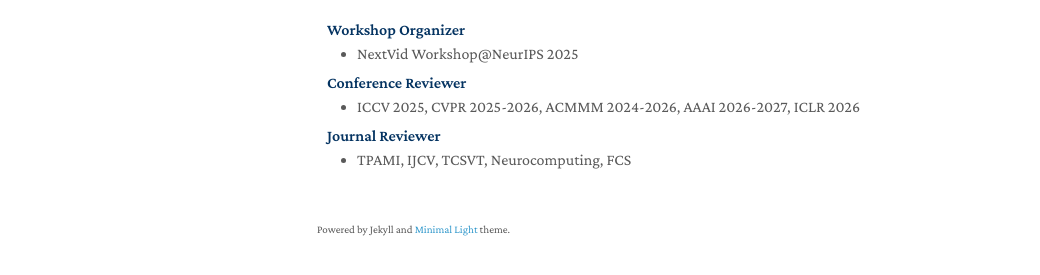
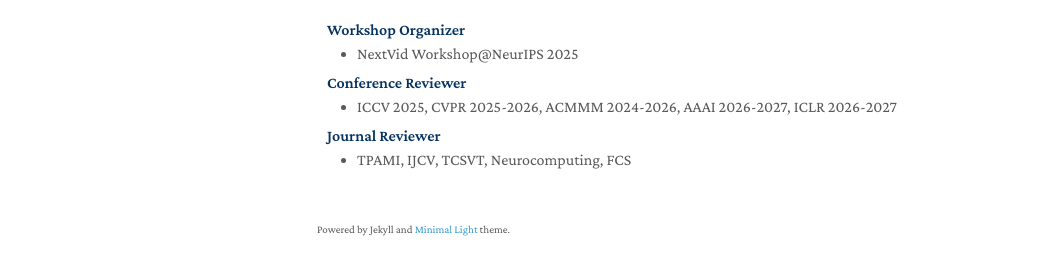
Before and after one commit to yongliang-wu/yongliang-wu.github.io, a Jekyll site: the page built from index.md, in a window 1280 px wide and 900 px high, scrolled down 887 px. Shown: the part 590-865 px from the top of the window, without its empty margins (123-1163 px from the left). Built offline with Jekyll 4.4.1, drawn with Linux system fonts in a browser that asks for light colours; nearby versions of some CDN libraries; a style sheet for code colours, icons or effects is not loaded; our own code applies the rules of GitHub Pages for plain Markdown files.

Commit message:
Update ICLR reviewer service

```diff
--- a/_includes/services.md
+++ b/_includes/services.md
@@ -7,7 +7,7 @@
 <h4 style="margin:0 10px 0;">Conference Reviewer</h4>
 
 <ul style="margin:0 0 5px;">
-  <li><autocolor>ICCV 2025, CVPR 2025-2026, ACMMM 2024-2026, AAAI 2026-2027, ICLR 2026</autocolor></li>
+  <li><autocolor>ICCV 2025, CVPR 2025-2026, ACMMM 2024-2026, AAAI 2026-2027, ICLR 2026-2027</autocolor></li>
 </ul>
 
 <h4 style="margin:0 10px 0;">Journal Reviewer</h4>
```
